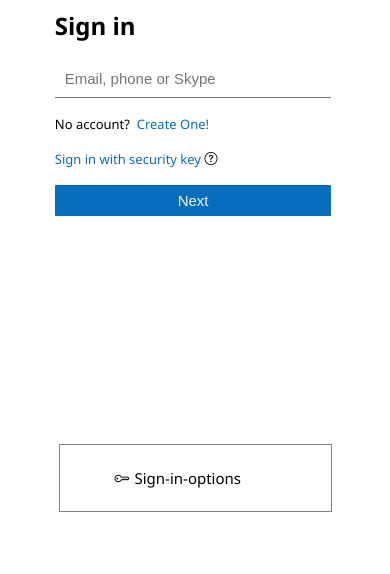
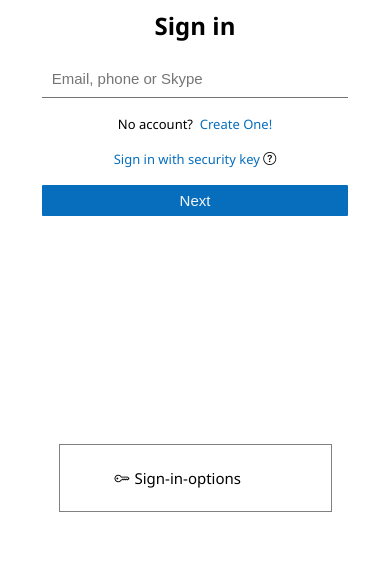
Before and after one commit to Rajkumarthakur88/Microsoft-login-page, a plain HTML site: page index.html in a window 390 px wide. Shown: the part 270-844 px from the top of the page. Drawn offline with nearby package versions, Linux system fonts and the light colour scheme.

Commit message:
changes in media query at 425px

```diff
--- a/media.css
+++ b/media.css
@@ -1,36 +1,41 @@
-@media(max-width:426px){
-.next{
+@media(max-width:426px) {
+     .next {
           left: 0%;
           width: 85%;
-}
-}
-
-@media(max-width:770px){
-     .main-container{
-          background-color: #fff;
      }
 
 .login-form{
      width: 95%;
      height: 80%;
+     align-items: center;
+     justify-content: center;
+     padding: 5px;
+}
 }
 
-.sign-in-options{
+@media(max-width:770px) {
+     .main-container {
+          background-color: #fff;
+     }
+
+     .login-form {
+          width: 95%;
+          height: 80%;
+     }
+
+     .sign-in-options {
           width: 70%;
           border: 1px grey solid;
      }
 }
 
-@media(min-width:770px) and (max-width:1020px){
-     .main-container{
-          /* background-color: #fff; */
-     }
+@media(min-width:770px) and (max-width:1020px) {
 
-.login-form{
+     .login-form {
           width: 50%;
      }
 
-.sign-in-options{
+     .sign-in-options {
           width: 50%;
      }
 }
```
Lines whose indentation alone changed are shown as unchanged.
